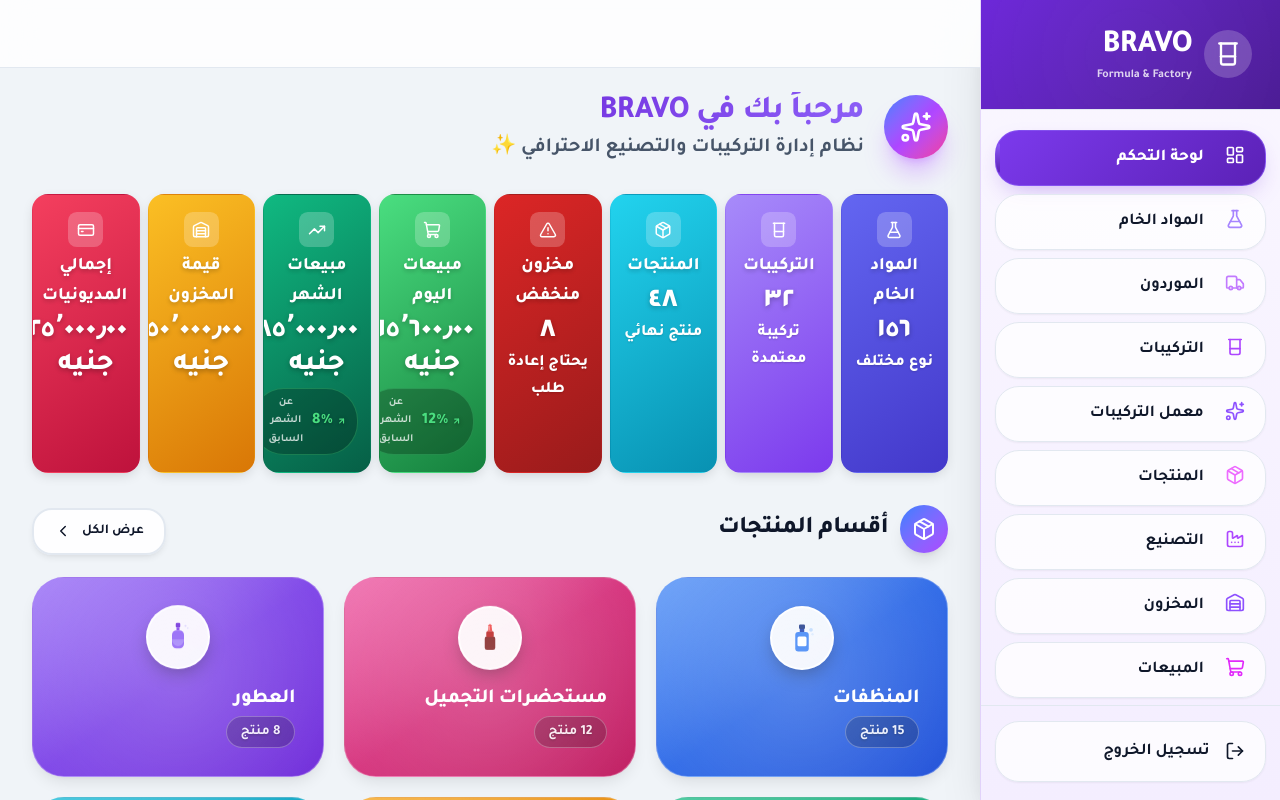
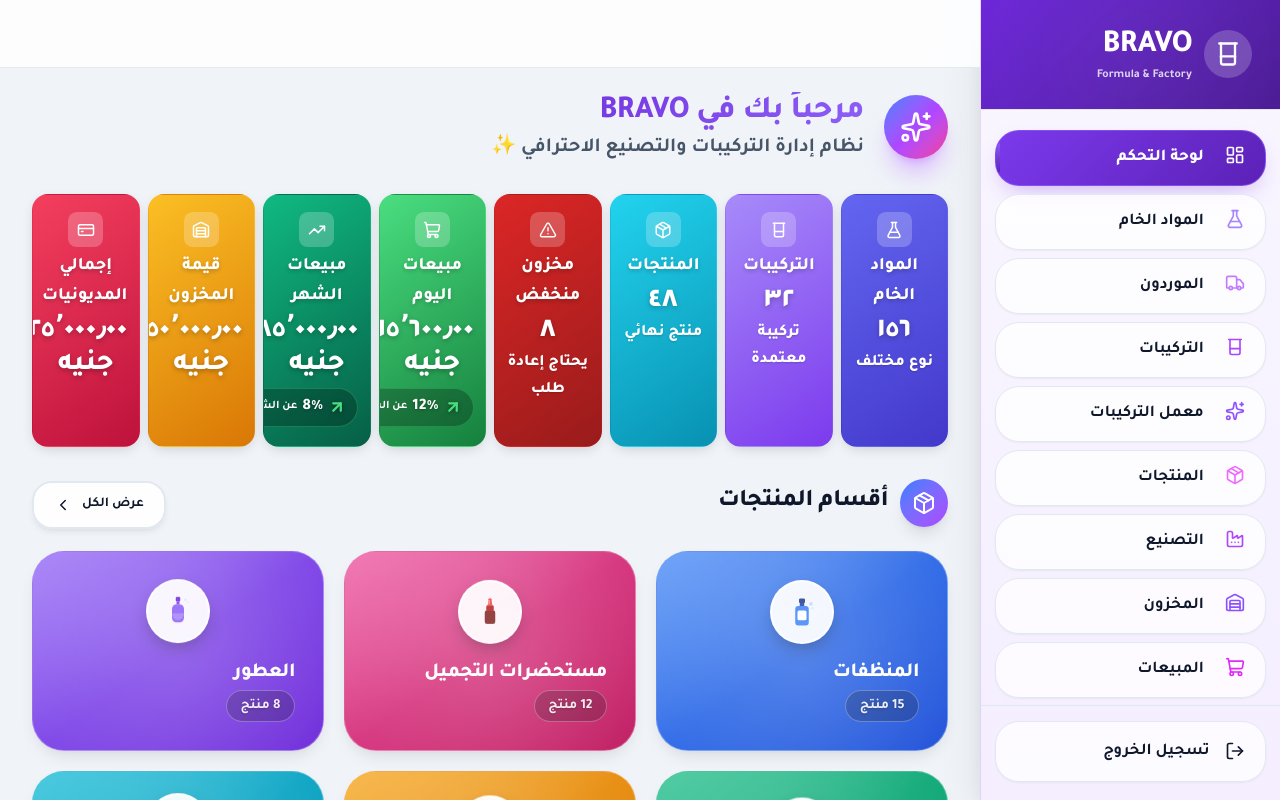
Before and after one commit to fantazia1110-design/BRAVO-new-sestym-, a Next.js app: page / in a window 1280 px wide. Shown: the top 800 px of the page. Built offline with nearby package versions, Linux system fonts and the light colour scheme.

Commit message:
نصوص الترند بيضاء وواضحة وبجانب بعض
Co-authored-by: arena-agent <297053741+arena-agent@users.noreply.github.com>

```diff
--- a/src/components/ui/StatCard.tsx
+++ b/src/components/ui/StatCard.tsx
@@ -152,18 +152,19 @@ export default function StatCard({
       {trend && (
         <div style={{
           display: 'inline-flex', alignItems: 'center', justifyContent: 'center',
-          gap: '0.25rem', marginTop: '0.3rem', padding: '0.3rem 0.7rem',
+          gap: '0.3rem', marginTop: '0.3rem', padding: '0.3rem 0.7rem',
           borderRadius: '2rem', background: 'rgba(0,0,0,0.25)',
           position: 'relative', zIndex: 2,
           transition: 'transform 0.3s ease',
           transform: hovered ? 'translateY(-1px)' : 'translateY(0)',
           border: '1px solid rgba(74,222,128,0.3)',
+          direction: 'rtl',
         }}>
           <svg
             width="18" height="18" viewBox="0 0 24 24" fill="none"
             stroke={trend.isPositive ? '#4ade80' : '#f87171'}
             strokeWidth="3" strokeLinecap="round" strokeLinejoin="round"
-            style={{ filter: 'drop-shadow(0 1px 2px rgba(0,0,0,0.4))' }}
+            style={{ filter: 'drop-shadow(0 1px 2px rgba(0,0,0,0.4))', flexShrink: 0 }}
           >
             {trend.isPositive ? (
               <>
@@ -177,8 +178,8 @@ export default function StatCard({
               </>
             )}
           </svg>
-          <span style={{ fontSize: '1rem', fontWeight: 900, color: trend.isPositive ? '#4ade80' : '#f87171', textShadow: '0 1px 3px rgba(0,0,0,0.3)' }}>{Math.abs(trend.value)}%</span>
-          <span style={{ fontSize: '0.68rem', fontWeight: 700, color: '#ffffffbb' }}>عن الشهر السابق</span>
+          <span style={{ fontSize: '1rem', fontWeight: 900, color: '#ffffff', textShadow: '0 1px 3px rgba(0,0,0,0.3)', whiteSpace: 'nowrap' }}>{Math.abs(trend.value)}%</span>
+          <span style={{ fontSize: '0.72rem', fontWeight: 700, color: '#ffffff', whiteSpace: 'nowrap' }}>عن الشهر السابق</span>
         </div>
       )}
     </div>
```
